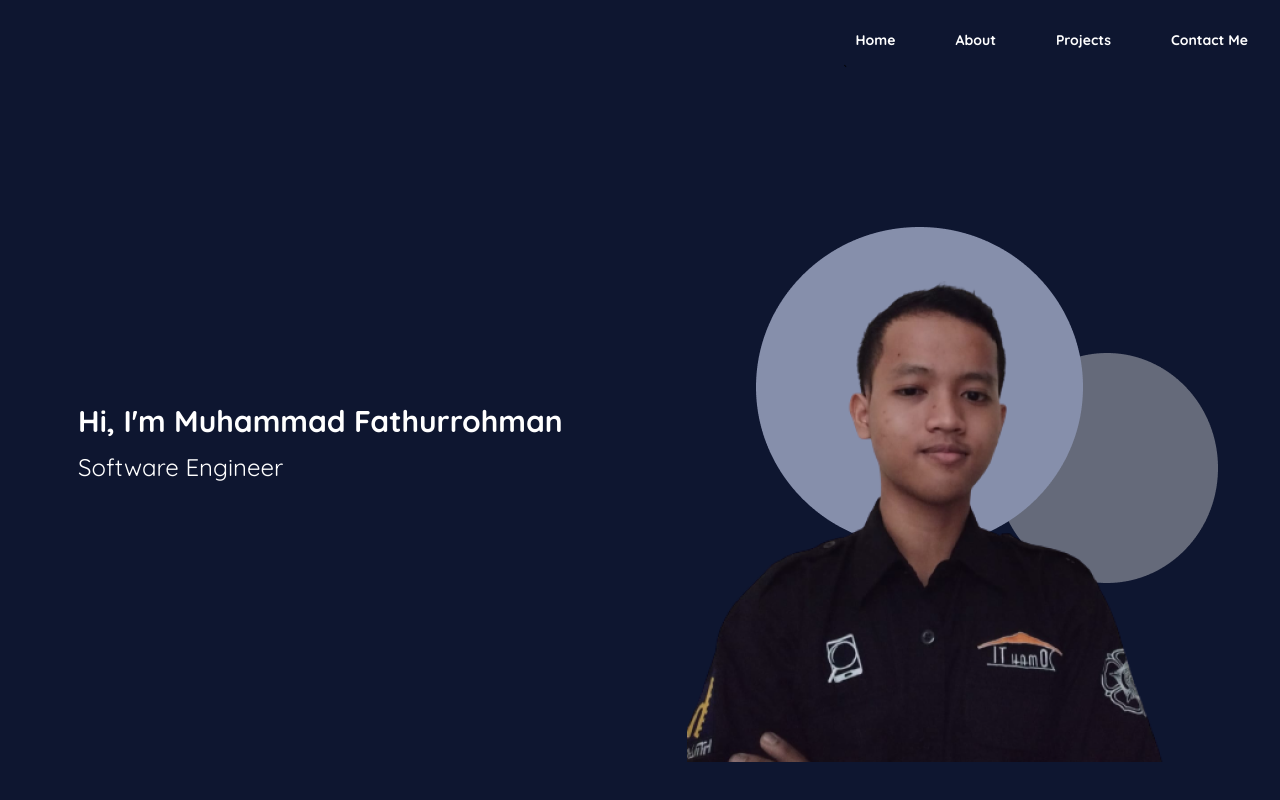
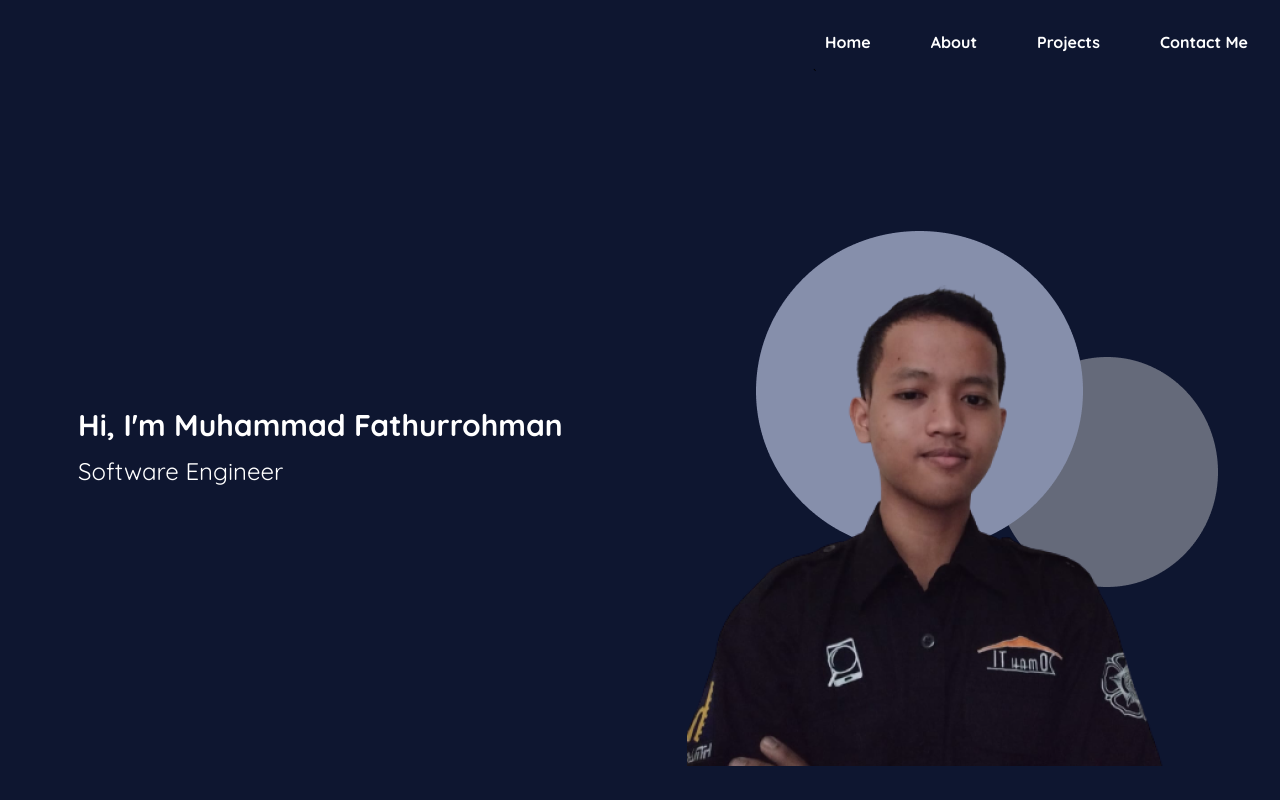
Before and after one commit to mfathur/personal-web, a Vue app: page / in a window 1280 px wide. Built offline with nearby package versions, Linux system fonts and the light colour scheme.

Commit message:
fix font size in navbar

```diff
--- a/src/components/Nav.vue
+++ b/src/components/Nav.vue
@@ -7,7 +7,7 @@
                 <svg class="hidden w-6 h-6" fill="currentColor" viewBox="0 0 20 20" xmlns="http://www.w3.org/2000/svg"><path fill-rule="evenodd" d="M4.293 4.293a1 1 0 011.414 0L10 8.586l4.293-4.293a1 1 0 111.414 1.414L11.414 10l4.293 4.293a1 1 0 01-1.414 1.414L10 11.414l-4.293 4.293a1 1 0 01-1.414-1.414L8.586 10 4.293 5.707a1 1 0 010-1.414z" clip-rule="evenodd"></path></svg>
             </button>
         <div class="block w-full md:w-auto" id="mobile-menu">
-        <ul class="flex flex-col mt-4 font-medium text-white md:flex-row md:space-x-8 md:mt-3 md:text-sm md:font-bold">
+        <ul class="flex flex-col mt-4 font-medium text-white md:flex-row md:space-x-8 md:mt-3 md:text-base md:font-bold">
                 <li>
                     <router-link to="/" class="block py-2 pl-3 pr-4 rounded md:bg-transparent" aria-current="page">Home</router-link>
                 </li>
```
